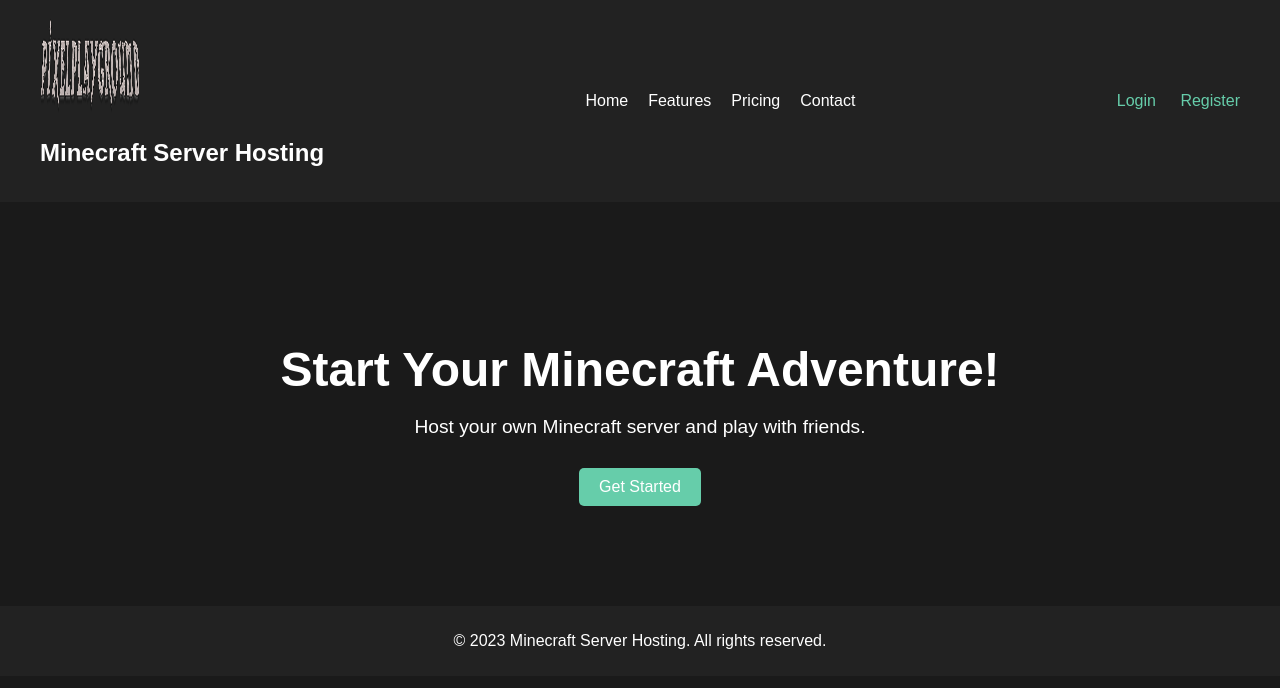
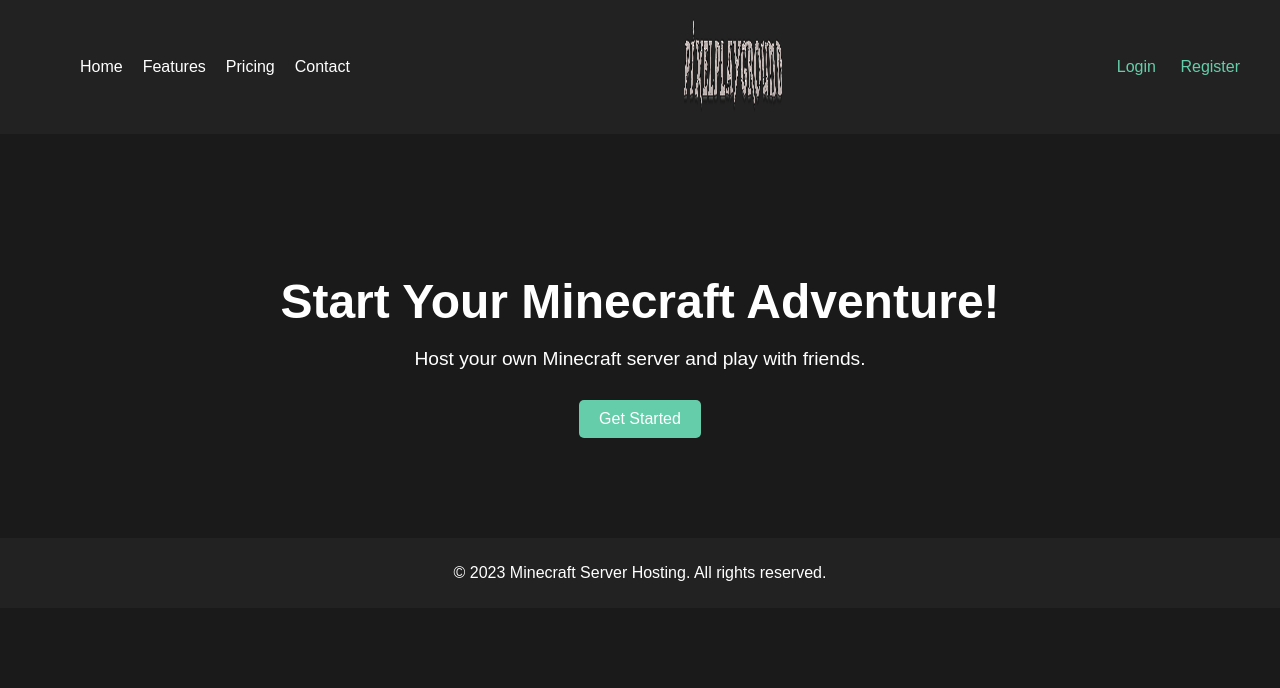
Before and after one commit to mind-set09/EEEEEEEEEEEEE, a plain HTML site: page index.html in a window 1280 px wide. Drawn offline with Linux system fonts and the light colour scheme.

Commit message:
Update index.html

```diff
--- a/index.html
+++ b/index.html
@@ -9,16 +9,15 @@
 <body>
   <header>
     <nav>
-      <div class="logo">
-        <img src="minecraft-logo.png" alt="Minecraft Logo">
-        <h1>Minecraft Server Hosting</h1>
-      </div>
       <ul>
         <li><a href="#">Home</a></li>
         <li><a href="#">Features</a></li>
         <li><a href="#">Pricing</a></li>
         <li><a href="#">Contact</a></li>
       </ul>
+      <div class="logo">
+        <img src="minecraft-logo.png" alt="Minecraft Logo">
+      </div>
       <div class="auth">
         <a href="login.html">Login</a>
         <a href="register.html">Register</a>
```
